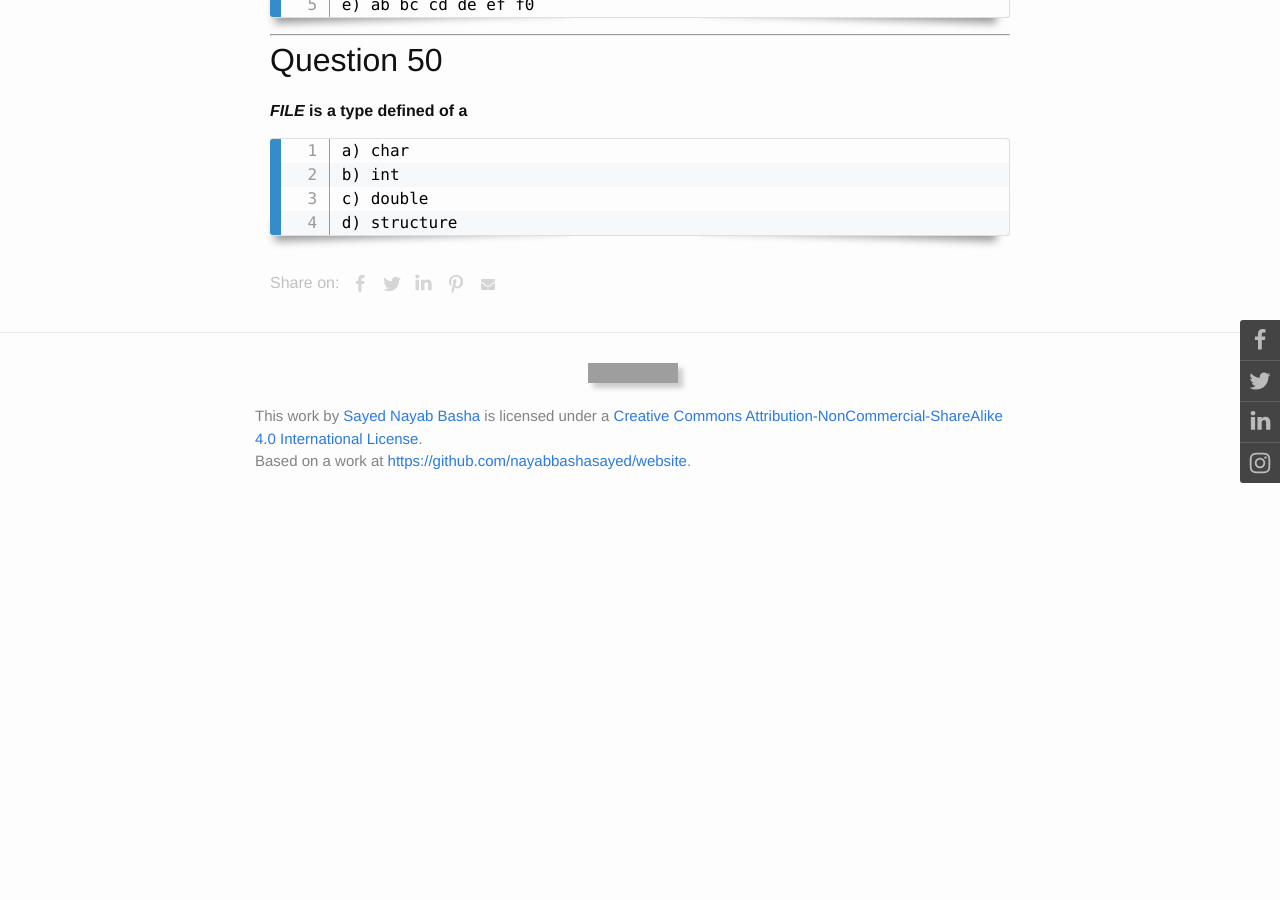
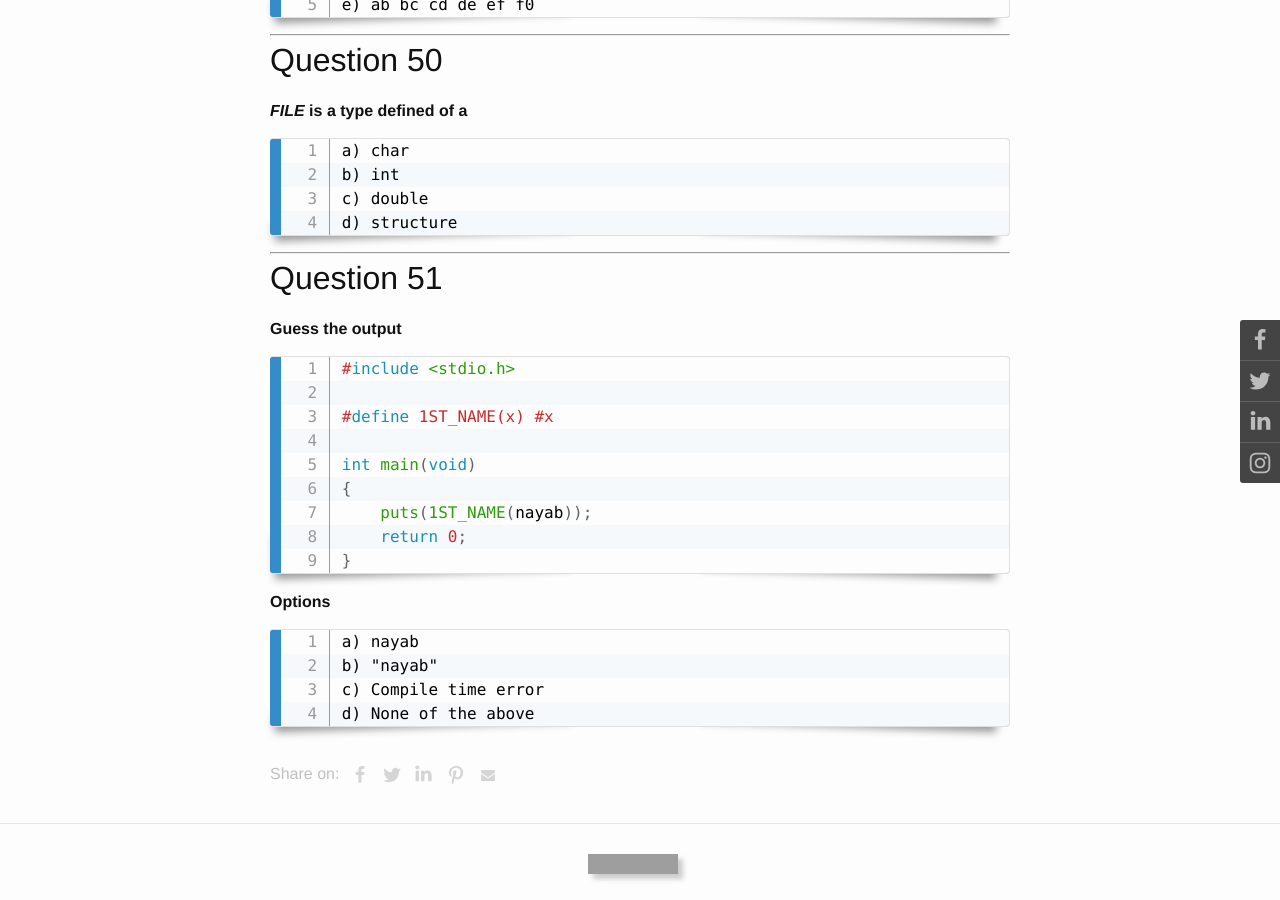
Before and after one commit to itsnayabsd/website, a Jekyll site: the page built from _posts/programming/2020-02-12-test-c-skills.md, in a window 1280 px wide and 900 px high, scrolled down 29883 px. Built offline with Jekyll 4.4.1, drawn with Linux system fonts in a browser that asks for light colours; comment, search, counter and statistics services are not loaded; before the commit the page ends 30386 px from its top, so only the background shows below that; grey boxes are pictures that could not be loaded.

Commit message:
51th question added to C skills

````diff
--- a/_posts/programming/2020-02-12-test-c-skills.md
+++ b/_posts/programming/2020-02-12-test-c-skills.md
@@ -1288,3 +1288,24 @@ b) int
 c) double
 d) structure
 ```
+___
+## Question 51
+**Guess the output**
+```C
+#include <stdio.h>
+
+#define 1ST_NAME(x) #x
+
+int main(void)
+{
+    puts(1ST_NAME(nayab));
+    return 0;
+}
+```
+**Options**
+```
+a) nayab
+b) "nayab"
+c) Compile time error
+d) None of the above
+```
````
